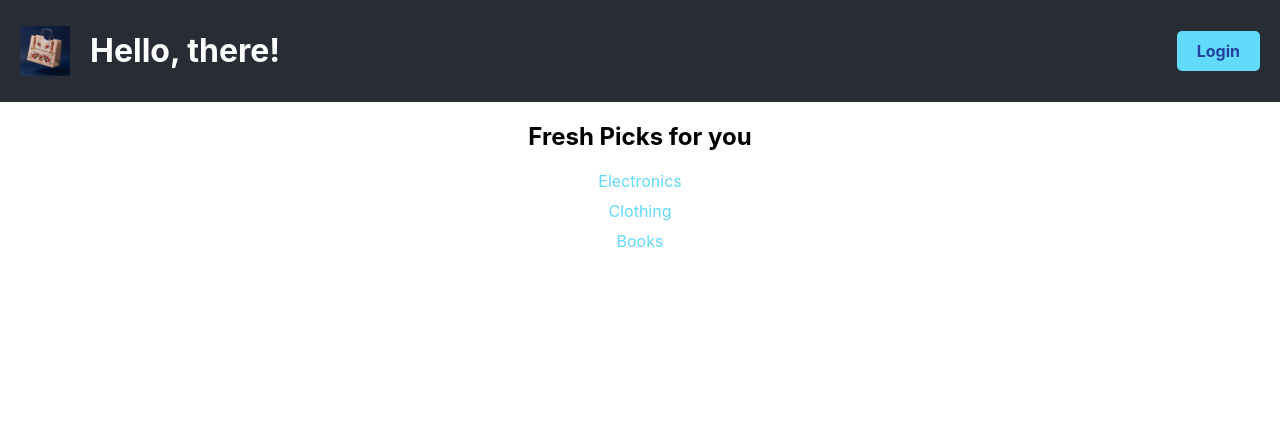
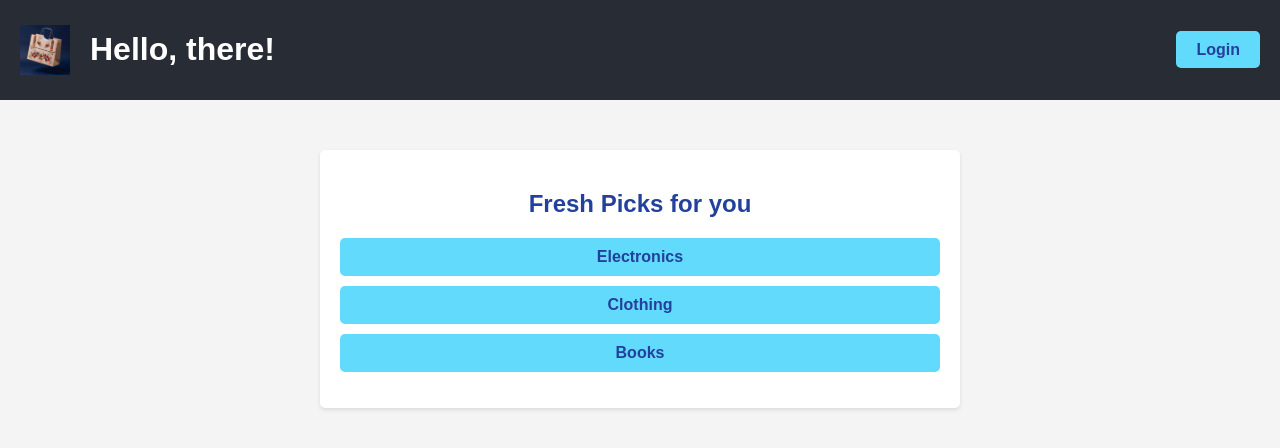
Before and after one commit to poonamrp3/ecommerce-app, a React (Create React App) app: page / in a window 1280 px wide. Shown: the top 448 px of the page. Built offline with nearby package versions, Linux system fonts and the light colour scheme.

Commit message:
Project UI LogOut Changes

```diff
--- a/src/App.js
+++ b/src/App.js
@@ -18,6 +18,12 @@ function App() {
     setIsLoggedIn(true);
     setUsername(username);
   }
+
+  const handleLogout = () => {
+    setIsLoggedIn(false);
+    setUsername("");
+  }
+
   const categories = ["Electronics", "Clothing", "Books"];
   const products = {
     Electronics: [
@@ -34,21 +40,16 @@ function App() {
     ],
   };
 
-  const account = {
-    name: "John Doe",
-    email: "john.doe@example.com"
-  };
-
   return (
     <Router>
       <div className="App">
-        <Header isLoggedIn={isLoggedIn} username={username}/>
+      <Header isLoggedIn={isLoggedIn} username={username}/>
         <Routes>
           <Route path="/" element={<CategoryList categories={categories} />} />
           <Route path="/category/:categoryName" element={<ProductList products={products} />} />
           <Route path="/product/:productId" element={<ProductDetail products={products} />} />
           <Route path="/login" element={<Login onLogin={handleLogin}/>}/>
-          <Route path="/account-details" element={<AccountDetails username={username}/>}/>
+          <Route path="/account-details" element={<AccountDetails username={username} handleLogout={handleLogout}/>}/>
         </Routes>
       </div>
     </Router>
--- a/src/components/AccountDetails.js
+++ b/src/components/AccountDetails.js
@@ -1,10 +1,35 @@
-const AccountDetails = ({username}) => {
+import { useNavigate } from "react-router-dom";
+
+const AccountDetails = ({username, handleLogout}) => {
+    const navigate = useNavigate();
+    const logout = () => {
+        handleLogout();
+        alert("Logged out!");
+        navigate("/");
+    }
+
     return(
         <div className='account-details'>
             <h2>Account Details</h2>
             <p>Name: {username}</p>
+            <p>Email</p>
+            <div>
+            <button onClick={logout} style={styles.logoutButton}>Logout</button>
+            </div>
         </div>
     );
 };
 
+const styles ={
+    logoutButton:{
+        backgroundColor:'#61dafb',
+        color:'#23409c',
+        padding:'10px 20px',
+        textDecoration: 'none',
+        borderRadius: '5px',
+        fontWeight: 'bold',
+        border:'none',
+        cursor:'pointer'
+      },
+}
 export default AccountDetails;
--- a/src/components/Header.js
+++ b/src/components/Header.js
@@ -1,70 +1,24 @@
 import React from "react";
-import {Link} from "react-router-dom";
+import { Link } from "react-router-dom";
 import logo from '../assets/bag.jpg';
 
-const Header = ({isLoggedIn, username}) => {
-   return (
-    <header style={styles.header}>
-      <img src={logo} style={styles.logo} alt="logo"/>
-      <h1 style={styles.title}>Hello, there!</h1>
-      <nav style={styles.nav}>
+const Header = ({ isLoggedIn, username }) => {
+  return (
+    <header>
+      <img src={logo} alt="logo" />
+      <h1>Hello, there!</h1>
+      <nav>
         {isLoggedIn ? (
           <>
-          <span style={styles.greeting}>Hello, {username}</span>
-          <Link to="/account-details" style={styles.accountButton}>Account</Link>
+            <span>Hello, {username}!</span>
+            <Link to="/account-details">Account</Link>
           </>
-        ):(
-          <Link to="/login" style={styles.loginButton}>Login</Link>
+        ) : (
+          <Link to="/login">Login</Link>
         )}
       </nav>
     </header>
-   );
+  );
 }
 
-const styles = {
-    header: {
-      display: 'flex',
-      alignItems: 'center',
-      justifyContent:'space-between',
-      backgroundColor: '#282c34',
-      padding: '10px 20px',
-      color: 'white'
-    },
-    logo: {
-      height: '50px',
-      marginRight: '20px'
-    },
-    title:{
-      flex:1,
-      textAlign:'left'
-    },
-    nav:{
-      marginLeft:'auto'
-    },
-    loginButton:{
-      backgroundColor:'#61dafb',
-      color:'#23409c',
-      padding:'10px 20px',
-      textDecoration: 'none',
-      borderRadius: '5px',
-      fontWeight: 'bold',
-      border:'none',
-      cursor:'pointer'
-    },
-    greeting:{
-      marginRight: '10px',
-      fontWeight: 'bold'
-    },
-    accountButton:{
-      backgroundColor:'#61dafb',
-      color:'#23409c',
-      padding:'10px 20px',
-      textDecoration:'none',
-      borderRadius:'5px',
-      fontWeight:'bold',
-      border:'none',
-      cursor:'pointer'
-    }
-  };
-
 export default Header;
--- a/src/components/ProductDetail.js
+++ b/src/components/ProductDetail.js
@@ -1,29 +1,26 @@
 import React from "react";
 import { useParams } from "react-router-dom";
 
-const ProductDetail = ({products}) => {
-    const {productId} = useParams();
+const ProductDetail = ({ products }) => {
+  const { productId } = useParams();
   let product;
-    console.log("Product ID:", productId);
-    console.log("Product Details:", product);
 
-    for(const category in products){
-        product = products[category].find((prod) =>
-        prod.id.toString() === productId);
-        if(product) break;
+  for (const category in products) {
+    product = products[category].find((prod) => prod.id.toString() === productId);
+    if (product) break;
   }
 
-    if(!product){
-        return <div>Product Not Found</div>;
+  if (!product) {
+    return <div className="product-detail">Product Not Found</div>;
   }
 
   return (
     <div className="product-detail">
       <h2>{product.name}</h2>
       <p>{product.description}</p>
-            <p>Price:{product.price}</p>
+      <p className="price">Price: ${product.price.toFixed(2)}</p>
     </div>
-    )
+  );
 };
 
 export default ProductDetail;
--- a/src/components/ProductList.js
+++ b/src/components/ProductList.js
@@ -1,21 +1,21 @@
 import React from "react";
-import {Link, useParams} from "react-router-dom";
+import { Link, useParams } from "react-router-dom";
 
-const ProductList = ({products}) => {
-  const {categoryName} = useParams();
+const ProductList = ({ products }) => {
+  const { categoryName } = useParams();
   const categoryProducts = products[categoryName] || [];
 
   return (
-    <div>
-      <h2>{categoryName}</h2>
+    <div className="product-container">
+      <h2 className="product-category">{categoryName}</h2>
       <div className="product-list">
         {categoryProducts.map((product) => (
           <div key={product.id} className="product">
-          <Link to={`/product/${product.id}`}>
-          <h3>{product.name}</h3>
-          <p>{product.description}</p>
-          <p>Price:{product.price}</p>
-          </Link>
+            <Link to={`/product/${product.id}`}>
+              <h3>{product.name}</h3>
+              <p>{product.description}</p>
+              <p>Price: ${product.price.toFixed(2)}</p>
+            </Link>
           </div>
         ))}
       </div>
--- a/src/index.js
+++ b/src/index.js
@@ -3,6 +3,7 @@ import ReactDOM from 'react-dom/client';
 import './index.css';
 import App from './App';
 import reportWebVitals from './reportWebVitals';
+import './styles.css';
 
 const root = ReactDOM.createRoot(document.getElementById('root'));
 root.render(
--- /dev/null
+++ b/src/styles.css
@@ -0,0 +1,221 @@
+/* src/styles.css */
+
+/* General Styles */
+body {
+    font-family: Arial, sans-serif;
+    background-color: #f4f4f4;
+    margin: 0;
+    padding: 0;
+  }
+
+  header {
+    display: flex;
+    align-items: center;
+    justify-content: space-between;
+    background-color: #282c34;
+    padding: 10px 20px;
+    color: white;
+  }
+
+  header img {
+    height: 50px;
+    margin-right: 20px;
+  }
+
+  header h1 {
+    flex: 1;
+    text-align: left;
+  }
+
+  nav {
+    margin-left: auto;
+  }
+
+  nav a {
+    background-color: #61dafb;
+    color: #23409c;
+    padding: 10px 20px;
+    text-decoration: none;
+    border-radius: 5px;
+    font-weight: bold;
+    border: none;
+    cursor: pointer;
+  }
+
+  /* Form Styles */
+  form {
+    max-width: 400px;
+    margin: 50px auto;
+    padding: 20px;
+    background-color: white;
+    box-shadow: 0 2px 4px rgba(0, 0, 0, 0.1);
+    border-radius: 5px;
+  }
+
+  form div {
+    margin-bottom: 15px;
+  }
+
+  form label {
+    display: block;
+    margin-bottom: 5px;
+    font-weight: bold;
+  }
+
+  form input[type="text"],
+  form input[type="password"] {
+    width: 100%;
+    padding: 10px;
+    border: 1px solid #ccc;
+    border-radius: 5px;
+  }
+
+  form button {
+    width: 100%;
+    padding: 10px;
+    background-color: #61dafb;
+    color: #23409c;
+    border: none;
+    border-radius: 5px;
+    font-weight: bold;
+    cursor: pointer;
+  }
+
+  form button:hover {
+    background-color: #21a1f1;
+  }
+
+  /* Account Details Styles */
+  .account-details {
+    max-width: 400px;
+    margin: 50px auto;
+    padding: 20px;
+    background-color: white;
+    box-shadow: 0 2px 4px rgba(0, 0, 0, 0.1);
+    border-radius: 5px;
+  }
+
+  .account-details h2 {
+    margin-bottom: 15px;
+  }
+
+  .account-details p {
+    margin-bottom: 10px;
+  }
+
+  .account-details button {
+    background-color: #61dafb;
+    color: #23409c;
+    padding: 10px 20px;
+    text-decoration: none;
+    border-radius: 5px;
+    font-weight: bold;
+    border: none;
+    cursor: pointer;
+  }
+
+  /* src/styles.css */
+
+/* Category List Styles */
+.category-list {
+    max-width: 600px;
+    margin: 50px auto;
+    padding: 20px;
+    background-color: white;
+    box-shadow: 0 2px 4px rgba(0, 0, 0, 0.1);
+    border-radius: 5px;
+  }
+
+  .category-list h2 {
+    margin-bottom: 20px;
+    text-align: center;
+    color: #23409c;
+  }
+
+  .category-list ul {
+    list-style-type: none;
+    padding: 0;
+  }
+
+  .category-list li {
+    margin-bottom: 10px;
+  }
+
+  .category-list li a {
+    display: block;
+    padding: 10px;
+    background-color: #61dafb;
+    color: #23409c;
+    text-decoration: none;
+    border-radius: 5px;
+    text-align: center;
+    font-weight: bold;
+    transition: background-color 0.3s ease;
+  }
+
+  .category-list li a:hover {
+    background-color: #21a1f1;
+  }
+
+/* Product List Styles */
+.product-list {
+    display: flex;
+    flex-wrap: wrap;
+    gap: 20px;
+    justify-content: center;
+    padding: 20px;
+  }
+
+  .product {
+    background-color: white;
+    border-radius: 5px;
+    box-shadow: 0 2px 4px rgba(0, 0, 0, 0.1);
+    padding: 20px;
+    text-align: center;
+    width: 200px;
+  }
+
+  .product h3 {
+    color: #23409c;
+  }
+
+  .product p {
+    color: #555;
+  }
+
+  .product a {
+    text-decoration: none;
+    color: inherit;
+    transition: transform 0.2s ease;
+  }
+
+  .product a:hover {
+    transform: scale(1.05);
+  }
+
+/* Product Detail Styles */
+.product-detail {
+  max-width: 600px;
+  margin: 50px auto;
+  padding: 20px;
+  background-color: white;
+  box-shadow: 0 2px 4px rgba(0, 0, 0, 0.1);
+  border-radius: 5px;
+  text-align: center;
+}
+
+.product-detail h2 {
+  margin-bottom: 15px;
+  color: #23409c;
+}
+
+.product-detail p {
+  margin-bottom: 10px;
+  color: #555;
+}
+
+.product-detail .price {
+  font-size: 20px;
+  color: #61dafb;
+  margin-top: 20px;
+}
```
Also changed, not shown: src/components/Login.js (+15 -13 lines), src/components/newAccount.js (added, +15 -0 lines). Lines whose indentation alone changed are shown as unchanged.
